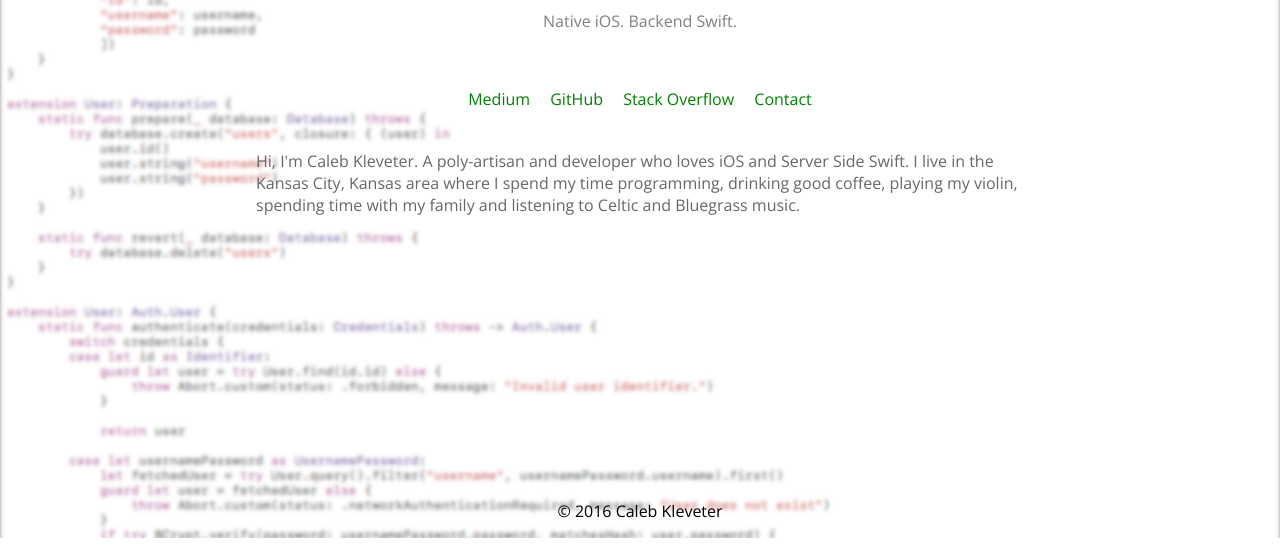
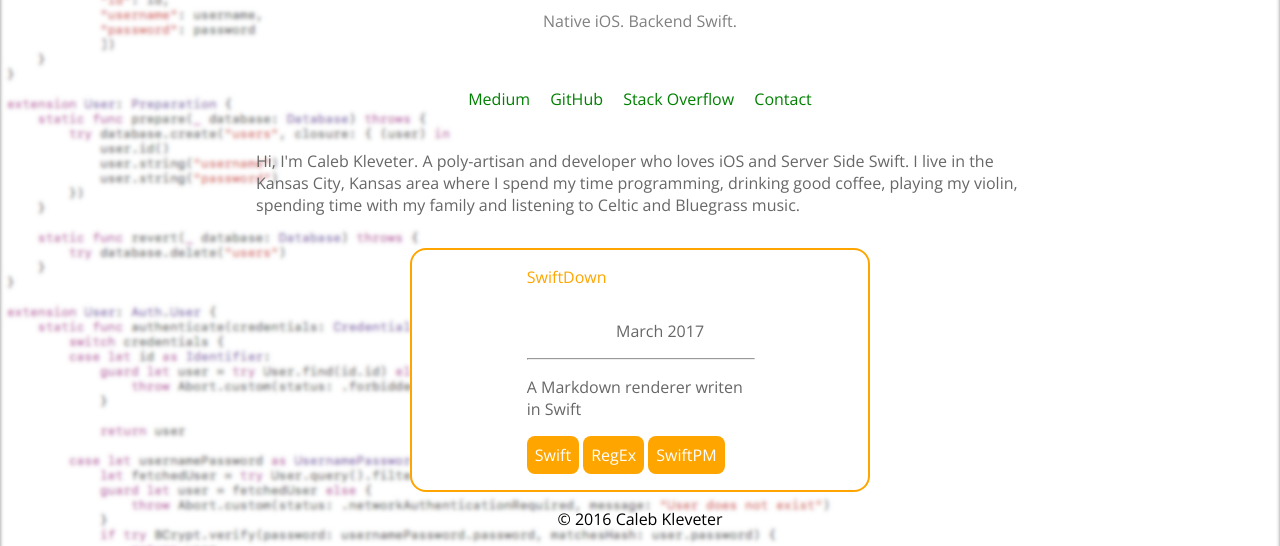
Before and after one commit to calebkleveter/calebkleveter.github.io, a plain HTML site: page index.html in a window 1280 px wide. Shown: the part 262-808 px from the top of the page. Drawn offline with nearby package versions, Linux system fonts and the light colour scheme.

Commit message:
index.html - Added SwiftDown project

```diff
--- a/index.html
+++ b/index.html
@@ -32,6 +32,19 @@
       <div class="bio">
         <p>Hi, I'm Caleb Kleveter. A poly-artisan and developer who loves iOS and Server Side Swift. I live in the Kansas City, Kansas area where I spend my time programming, drinking good coffee, playing my violin, spending time with my family and listening to Celtic and Bluegrass music.</p>
       </div>
+      <div class="projects">
+        <div class="project">
+          <p class="link"><a href="https://github.com/calebkleveter/SwiftDown">SwiftDown</a></p>
+          <p class="date">March 2017</p>
+          <hr>
+          <p class="description">A Markdown renderer writen in Swift</p>
+          <ul class="tags">
+            <li>Swift</li>
+            <li>RegEx</li>
+            <li>SwiftPM</li>
+          </ul>
+        </div>
+      </div>
     </section>
     <footer>
       <p>&copy; 2016 Caleb Kleveter</p>
```
